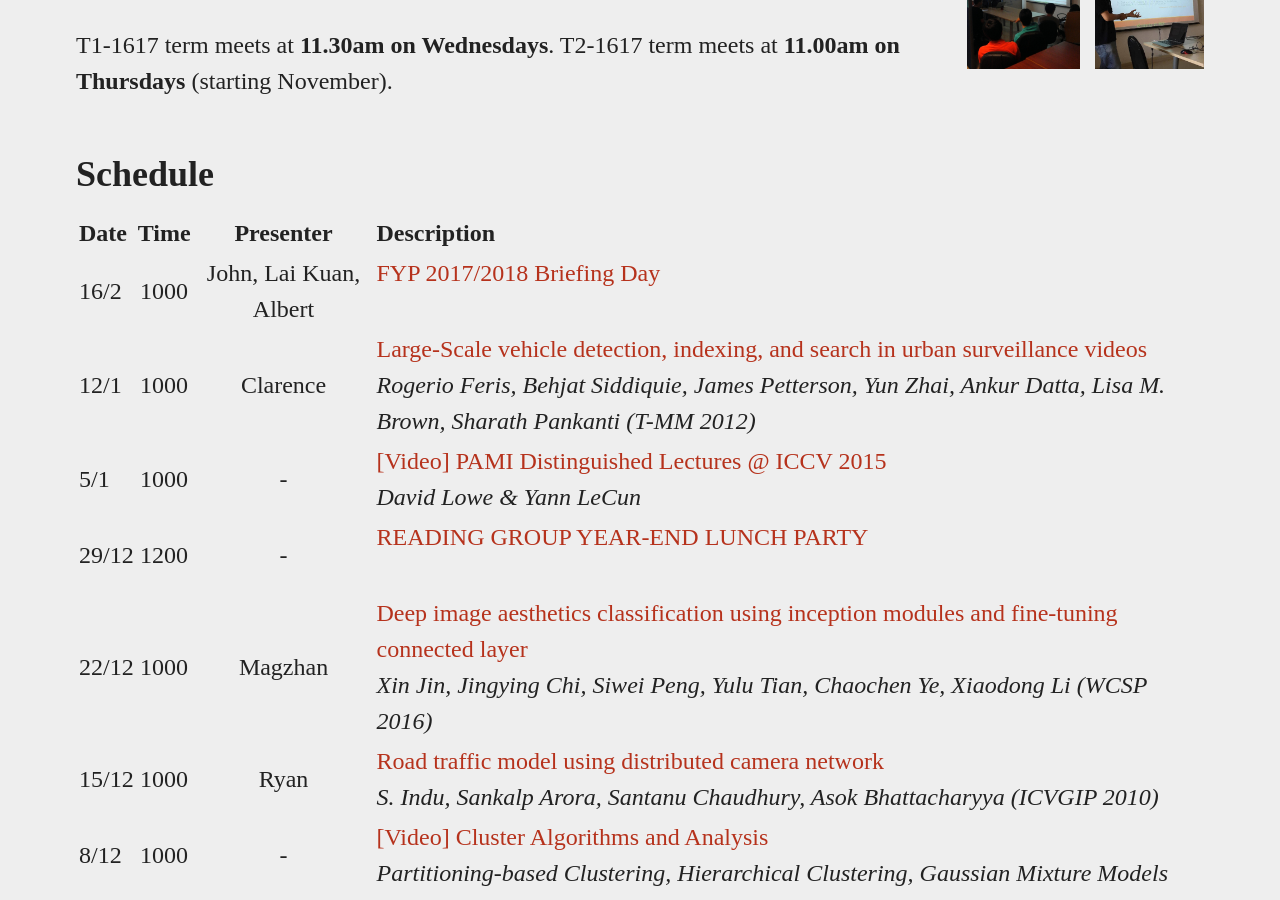
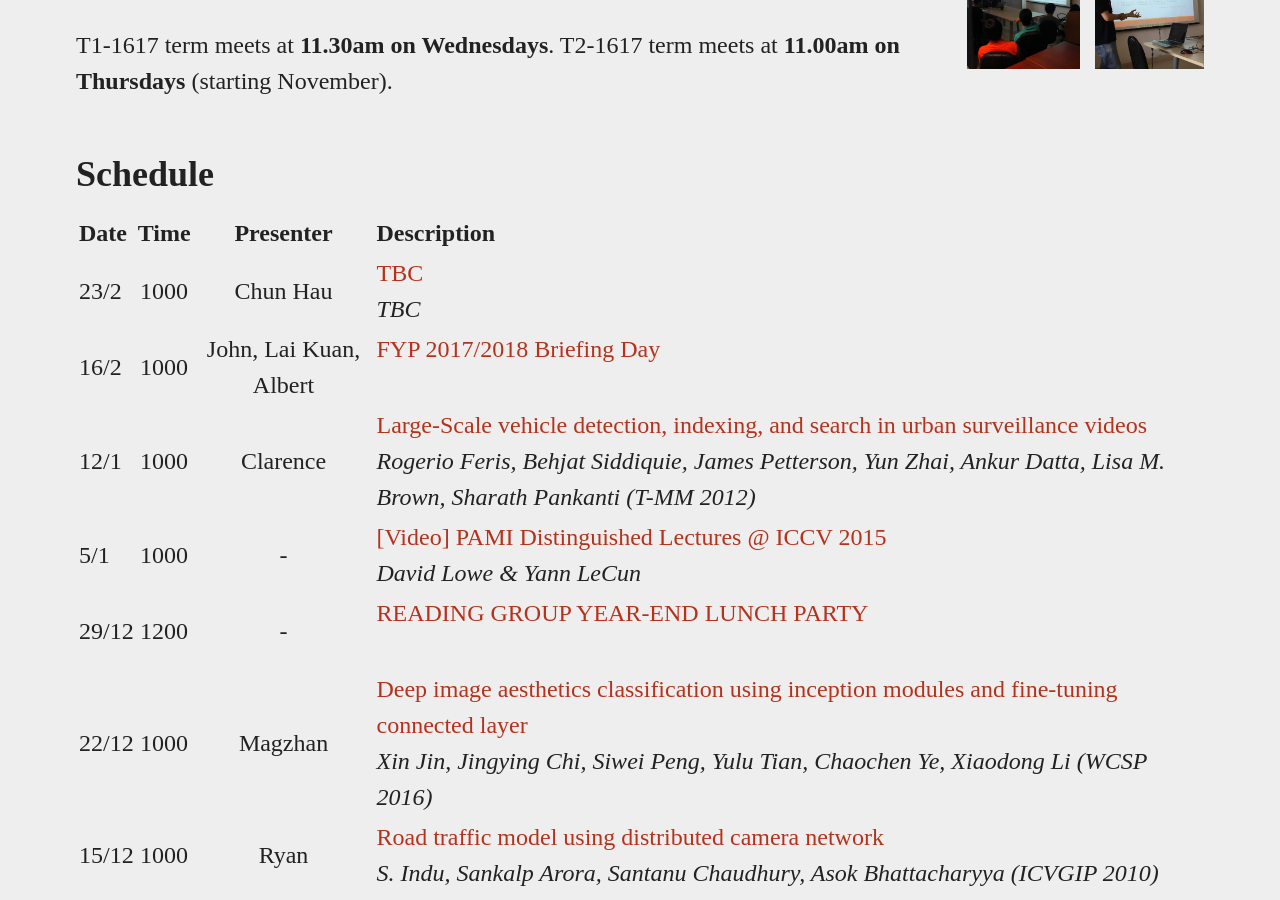
Before and after one commit to viprlab/viprlab.github.io, a Jekyll site: the page built from readinggroup.md, in a window 1280 px wide and 900 px high, scrolled down 307 px. Built offline with Jekyll 4.4.1, drawn with Linux system fonts in a browser that asks for light colours.

Commit message:
update schedule

```diff
--- a/readinggroup.md
+++ b/readinggroup.md
@@ -3,6 +3,11 @@ layout: page
 permalink: /readinggroup/
 title: Reading Group
 reads:
+    - date: "23/2"
+      time: "1000"
+      presenter: "Chun Hau"
+      paper: "TBC"
+      details: "TBC"
     - date: "16/2"
       time: "1000"
       presenter: "John, Lai Kuan, Albert"
```
